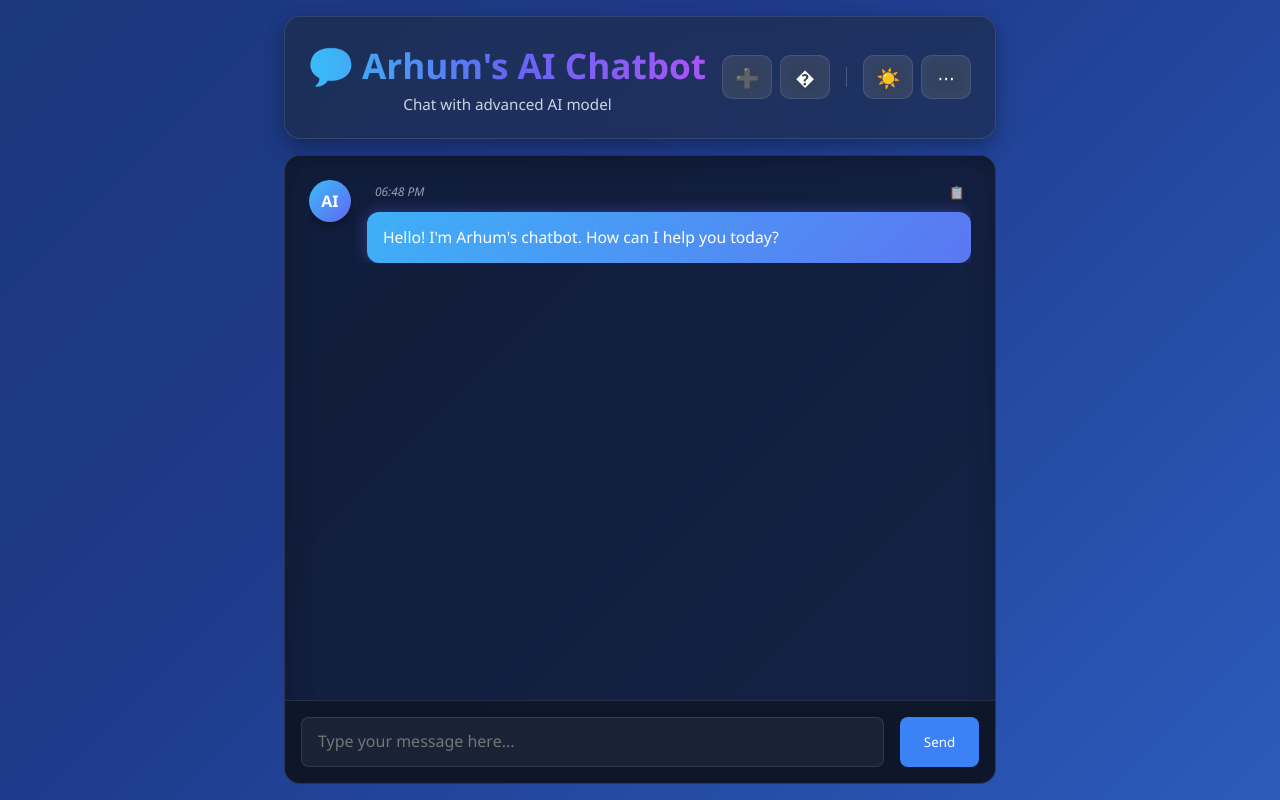
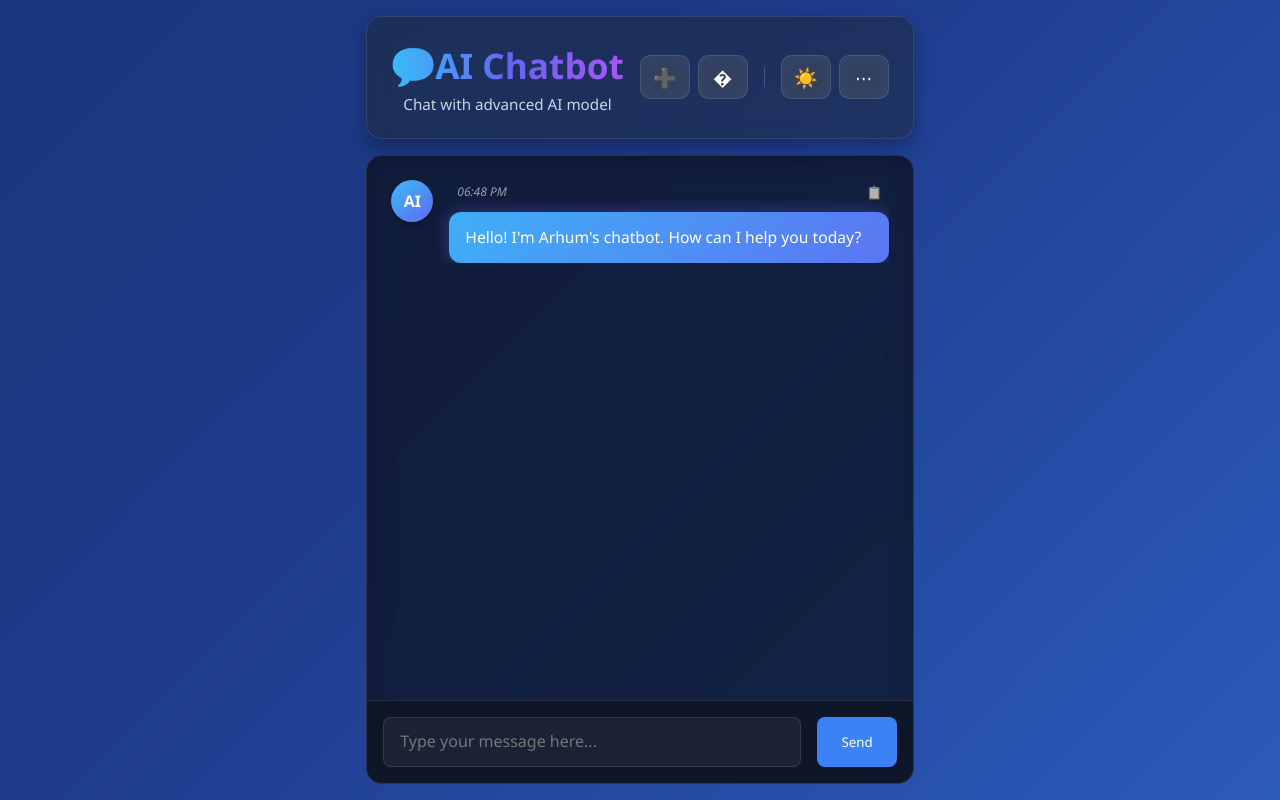
Before and after one commit to Arhum19/chatbot-project, a website: page chatbot/public/index.html in a window 1280 px wide. Drawn offline with Linux system fonts and the light colour scheme.

Commit message:
html updated

```diff
--- a/chatbot/public/index.html
+++ b/chatbot/public/index.html
@@ -3,7 +3,7 @@
   <head>
     <meta charset="UTF-8" />
     <meta name="viewport" content="width=device-width, initial-scale=1.0" />
-    <title>Gemini AI Chat</title>
+    <title>AI Chatbot</title>
     <link rel="icon" type="image/x-icon" href="/images/favicon.ico?v=1" />
     <link
       rel="icon"
@@ -27,7 +27,7 @@
       <header>
         <div class="header-content">
           <div class="title-section">
-            <h1>💬 Arhum's AI Chatbot</h1>
+            <h1>💬AI Chatbot</h1>
             <p class="subtitle">Chat with advanced AI model</p>
           </div>
           <div class="header-controls">
```
